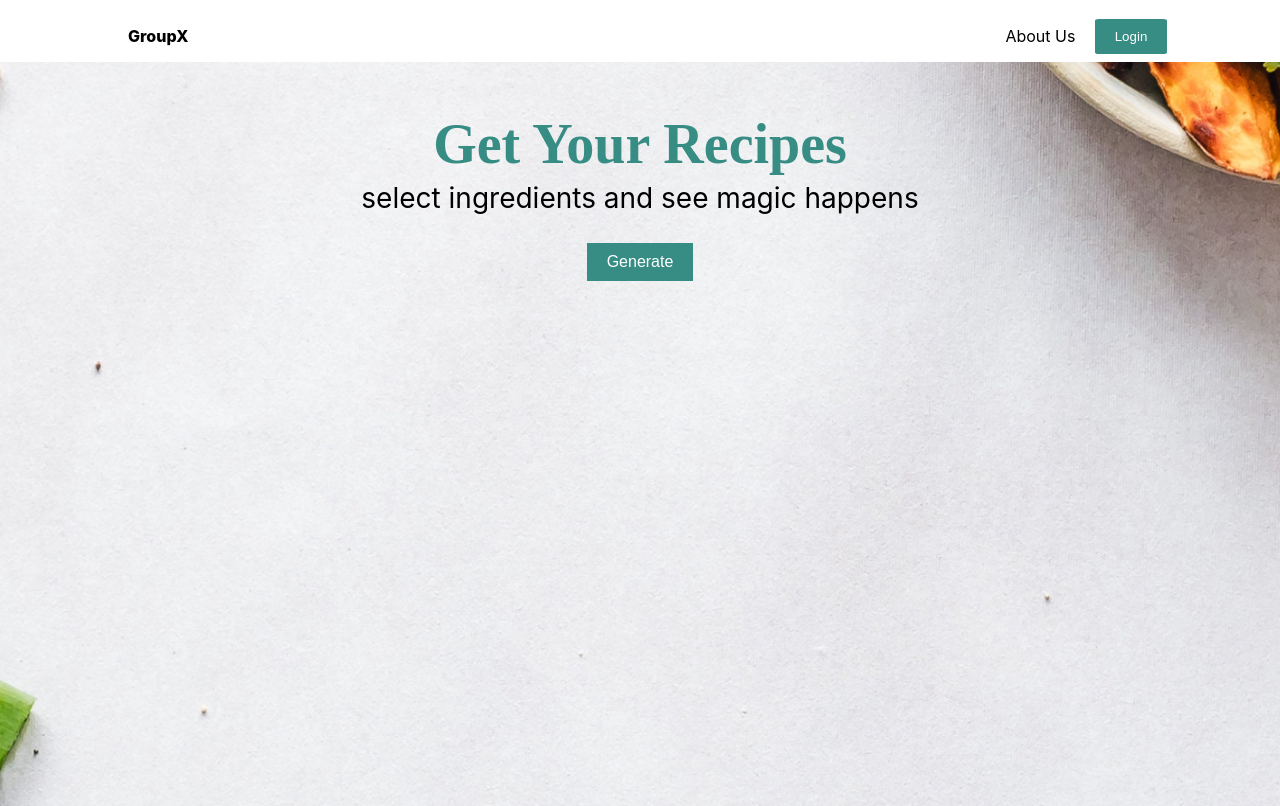
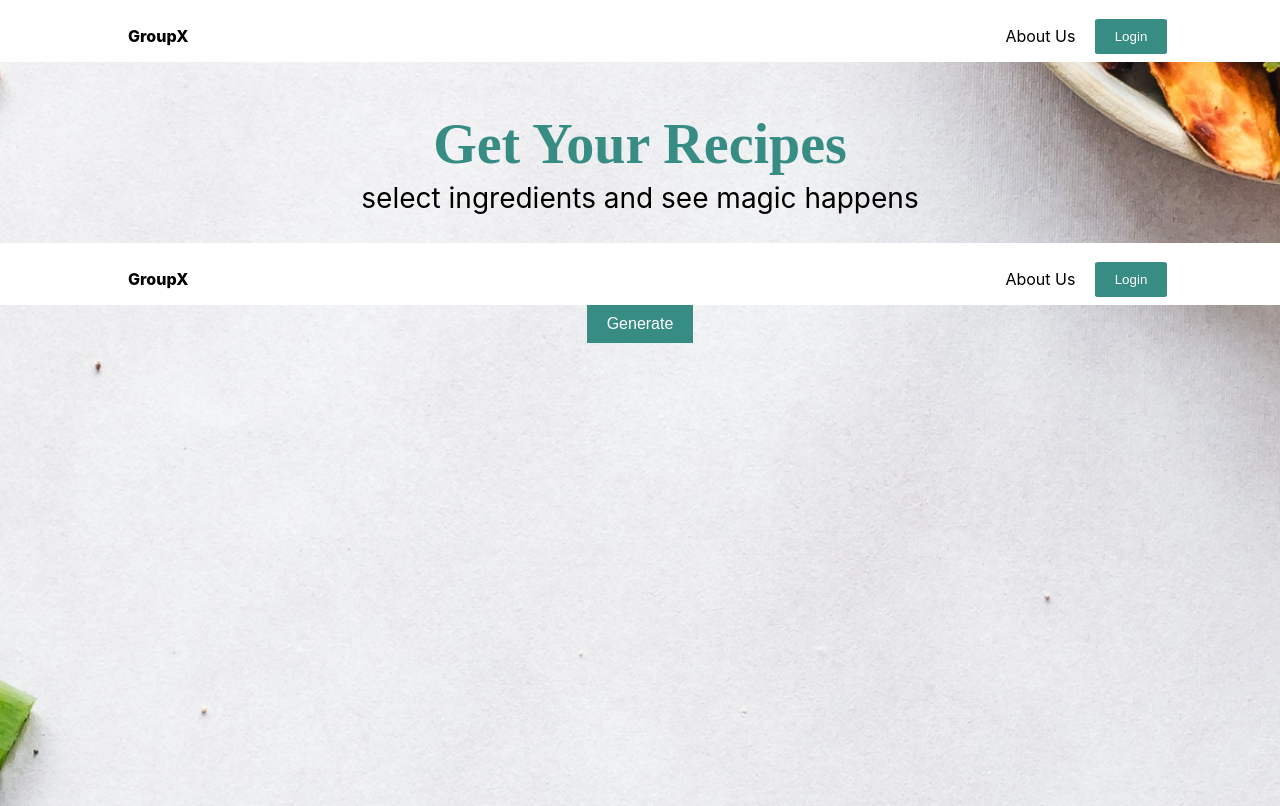
Before and after one commit to VT-SE-Fall2023/groupx-recipe-frontend, a React (Create React App) app: page /login in a window 1280 px wide. Shown: the top 806 px of the page. Built offline with nearby package versions, Linux system fonts and the light colour scheme.

Commit message:
add Ingredient.js

```diff
--- a/src/App.js
+++ b/src/App.js
@@ -4,6 +4,7 @@ import './App.css';
 import RecipeDisplay from './RecipeDisplay';
 import Footer from './Footer'; // Import the Footer component
 import Header from './Header';
+import Ingredient from './Ingredient';
 
 function App() {
   const [recipe, setRecipe] = useState(null);
@@ -55,10 +56,9 @@ function App() {
     <div className="App">
       <Header/>
       <div className="main">
-        <section className="title">
-          <h1 className="main-title">Get Your Recipes</h1>
-          <p className="main-sub">select ingredients and see magic happens</p>
-        </section>
+        <h1 className="main-title">Get Your Recipes</h1>
+        <p className="main-sub">select ingredients and see magic happens</p>
+        <Ingredient />
         <button className="generate-button" onClick={handleGenerateRecipe}>
           Generate
         </button>
--- /dev/null
+++ b/src/Ingredient.js
@@ -0,0 +1,15 @@
+import React from 'react';
+
+function Ingredient() {
+    return (
+        <div className='header'>
+            <p id="logo">GroupX</p>
+            <div className="about-login">
+                <p id='about'>About Us</p>
+                <button id='login-button'>Login</button>
+            </div>
+        </div>
+    );
+}
+
+export default Ingredient;
```
